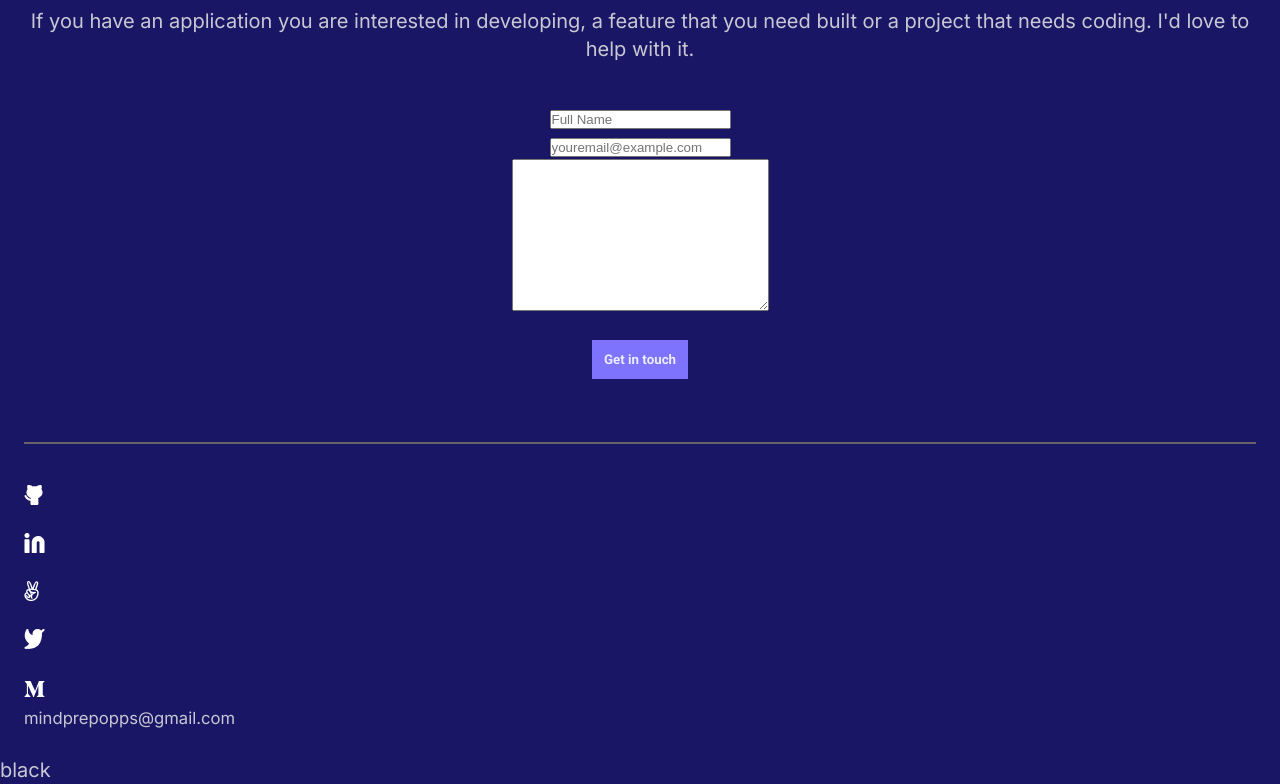
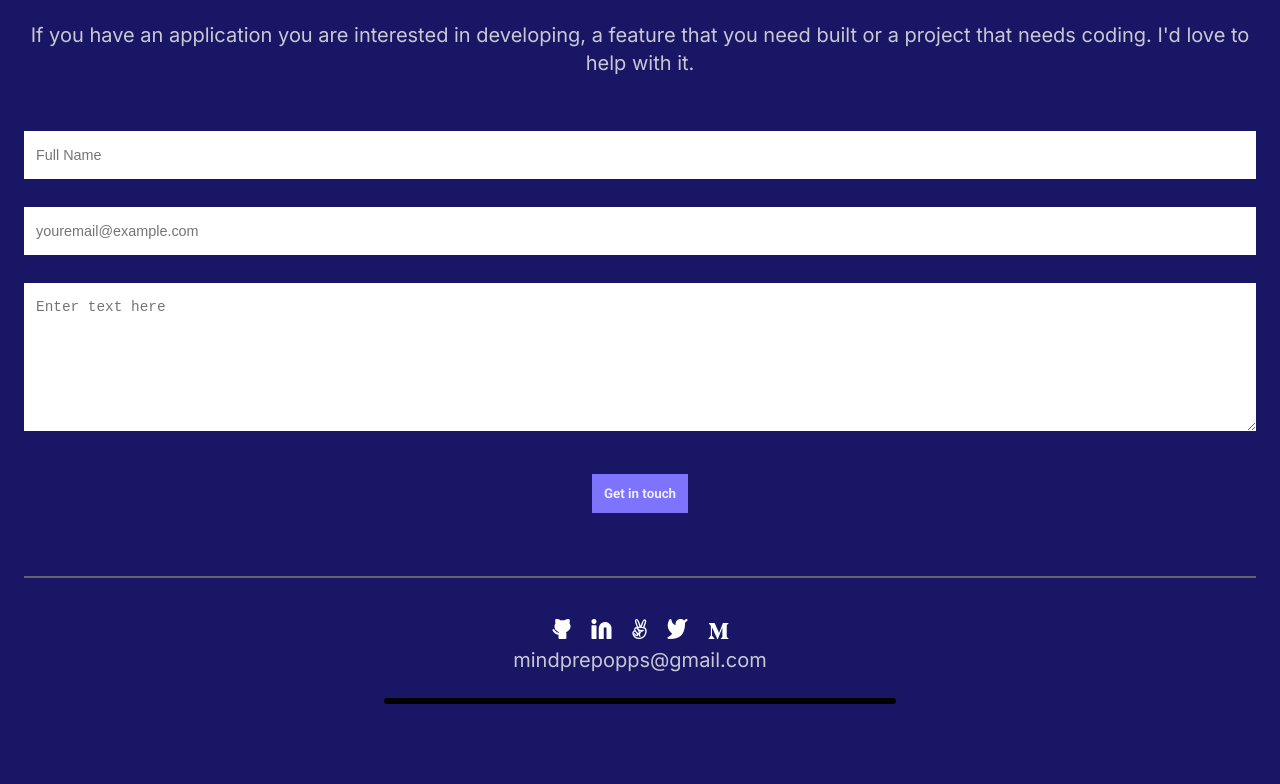
Before and after one commit to AbayomiOlaoye/abayomiolaoye.github.io, a plain HTML site: page index.html in a window 1280 px wide. Shown: the part 3961-4745 px from the top of the page. After the commit the page ends 4665 px from the top, so only its background shows below. Drawn offline with Linux system fonts and the light colour scheme.

Commit message:
Finalize contact form section

```diff
--- a/index.html
+++ b/index.html
@@ -203,20 +203,19 @@
     </div>
   </section>
   <!-- Contact Section -->
-  <section id="contact-section">
+  <section id="contact-section" class="center-align">
     <div class="container">
       <div class="contact-form">
-        <h2 class="recent-works robo-head">Contact us</h2>
+        <h2 class="recent-works robo-head center-align">Contact us</h2>
         <p class="text">
           If you have an application you are interested in developing, a feature
           that you need built or a project that needs coding.
           I'd love to help with it.
         </p>
         <form class="form" action="https://formspree.io/f/mrgjojra" method="post">
-          <input type="text" class="font-style" name="fullname" id="fullname" placeholder="Full Name" maxlength="30" required><br>
-          <input type="email" class="font-style" name="email" id="email" placeholder="youremail@example.com" required><br>
-          <textarea id="textarea" class="font-style" name="message" cols="30" rows="10" placeholder="Enter text here" maxlength="500" required>
-          </textarea><br>
+          <input type="text" class="full" name="fullname" id="fullname" placeholder="Full Name" maxlength="30" required><br>
+          <input type="email" class="full" name="email" id="email" placeholder="youremail@example.com" required><br>
+          <textarea id="textarea" class="full" name="message" cols="30" rows="10" placeholder="Enter text here" maxlength="500" required></textarea><br>
           <button type="submit" class="view robo-head">Get in touch</button>
           <div class="error-index"></div>
         </form>
@@ -250,10 +249,10 @@
             </a>
           </li>
         </ul>
-        <small class="email-tab">mindprepopps@gmail.com</small>
+        <a href="mailto:mindprepopps@gmail.com" class="email-tab">mindprepopps@gmail.com</a>
       </div>
     </div>
-    <div class="end-point">black</div>
+    <div class="end-point"></div>
   </section>
 </body>
 </html>
--- a/style.css
+++ b/style.css
@@ -232,12 +232,43 @@ ul {
   color: #c8c8d4;
 }
 
-.contact-form {
+#contact-section {
+  margin-top: 14px;
+  display: flex;
+  flex-direction: column;
+  align-items: center;
+}
+
+.center-align {
   text-align: center;
 }
 
-.media-footer,
-.social-media-links {
-  display: flex;
-  flex-direction: column;
+.full {
+  width: 100%;
+  font-size: 0.9rem;
+  line-height: 1.5rem;
+  margin: 14px 0;
+  padding: 12px;
+  border: none;
+  accent-color: #5e42d7;
+  color: #191765;
 }
+
+.full:focus {
+  border-color: #5e42d7;
+}
+
+#textarea {
+  height: 148px;
+}
+
+.email-tab {
+  color: #c8c8d4;
+}
+
+.end-point {
+  width: 40%;
+  height: 6px;
+  background: #000;
+  border-radius: 10px;
+}
```
